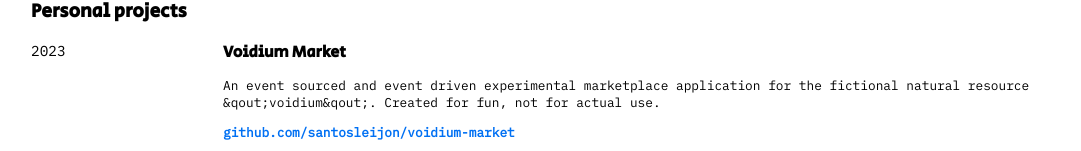
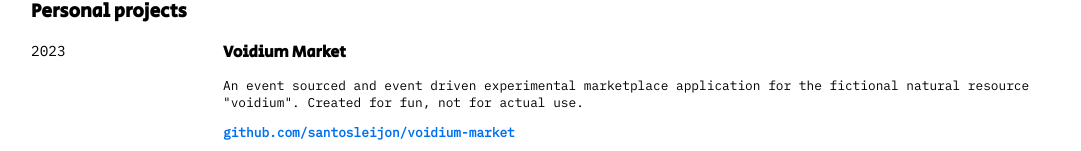
Before and after one commit to santosleijon/santosleijon-dev, a Next.js app: page / in a window 1280 px wide. Shown: the part 2073-2224 px from the top of the page, without its empty margins (97-1178 px from the left). Built offline with nearby package versions, Linux system fonts and the light colour scheme.

Commit message:
Fix quotation symbol

```diff
--- a/pages/index.tsx
+++ b/pages/index.tsx
@@ -185,7 +185,7 @@ export default function Home() {
           <Experience timePeriod="2023" role="Voidium Market">
             <>
               <p>
-                An event sourced and event driven experimental marketplace application for the fictional natural resource &qout;voidium&qout;.
+                An event sourced and event driven experimental marketplace application for the fictional natural resource &quot;voidium&quot;.
                 Created for fun, not for actual use.
               </p>
               <p>
```
